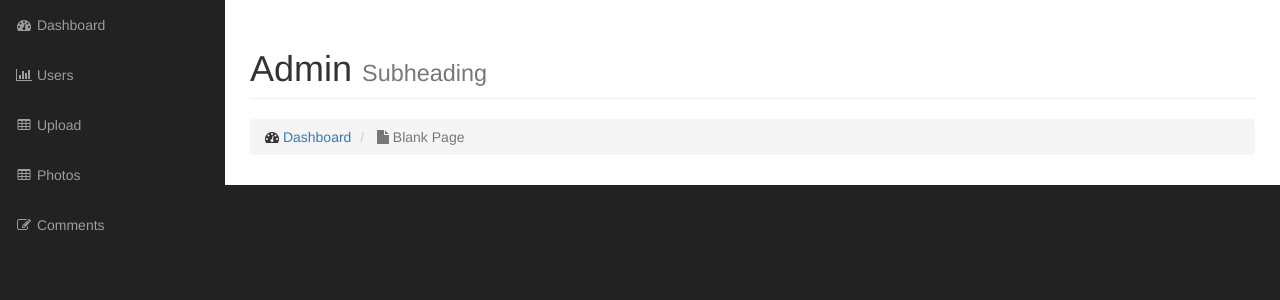
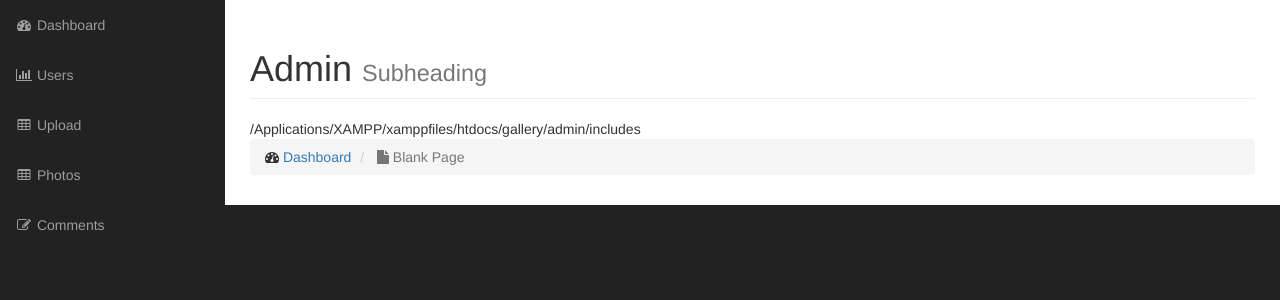
Before and after one commit to lukegibson101/gallery, a PHP site: page /admin/index.php in a window 1280 px wide. Shown: the part 51-351 px from the top of the page. Run offline with PHP 8.4, Linux system fonts and the light colour scheme; the visitor is signed in with stand-in values (Sample User, id 1); grey boxes labelled with a size stand in for pictures from a placeholder-image service; a stand-in replaces the project's code that opens the database connection; some libraries are stand-ins or nearby versions.

Commit message:
build directory paths

```diff
--- a/admin/includes/admin_content.php
+++ b/admin/includes/admin_content.php
@@ -50,6 +50,7 @@
 //                echo $photo->title . "<br>";
 //            }
 
+            echo INCLUDES_PATH;
 
             ?>
 
--- a/admin/includes/init.php
+++ b/admin/includes/init.php
@@ -1,4 +1,11 @@
 <?php
+
+// /Applications/XAMPP/xamppfiles/htdocs/gallery
+
+defined('DS') ? null : define('DS', DIRECTORY_SEPARATOR);
+defined('SITE_ROOT') ? null : define('SITE_ROOT', DS . 'Applications' . DS . 'XAMPP' . DS . 'xamppfiles' . DS . 'htdocs' . DS . 'gallery');
+defined('INCLUDES_PATH') ? null : define('INCLUDES_PATH', SITE_ROOT.DS.'admin'.DS.'includes');
+
 require_once('functions.php');
 require_once('new_config.php');
 require_once('database.php');
```
